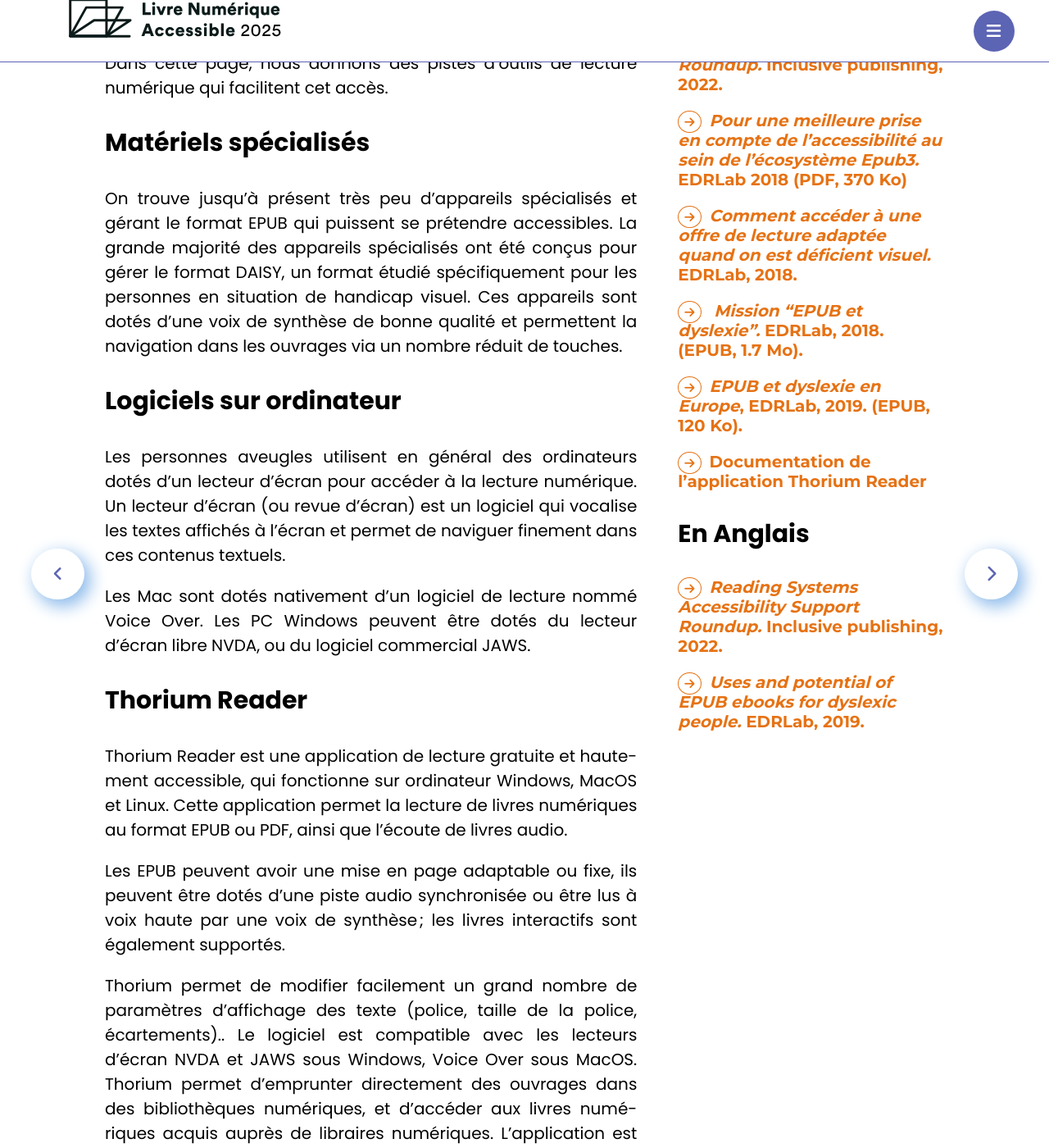
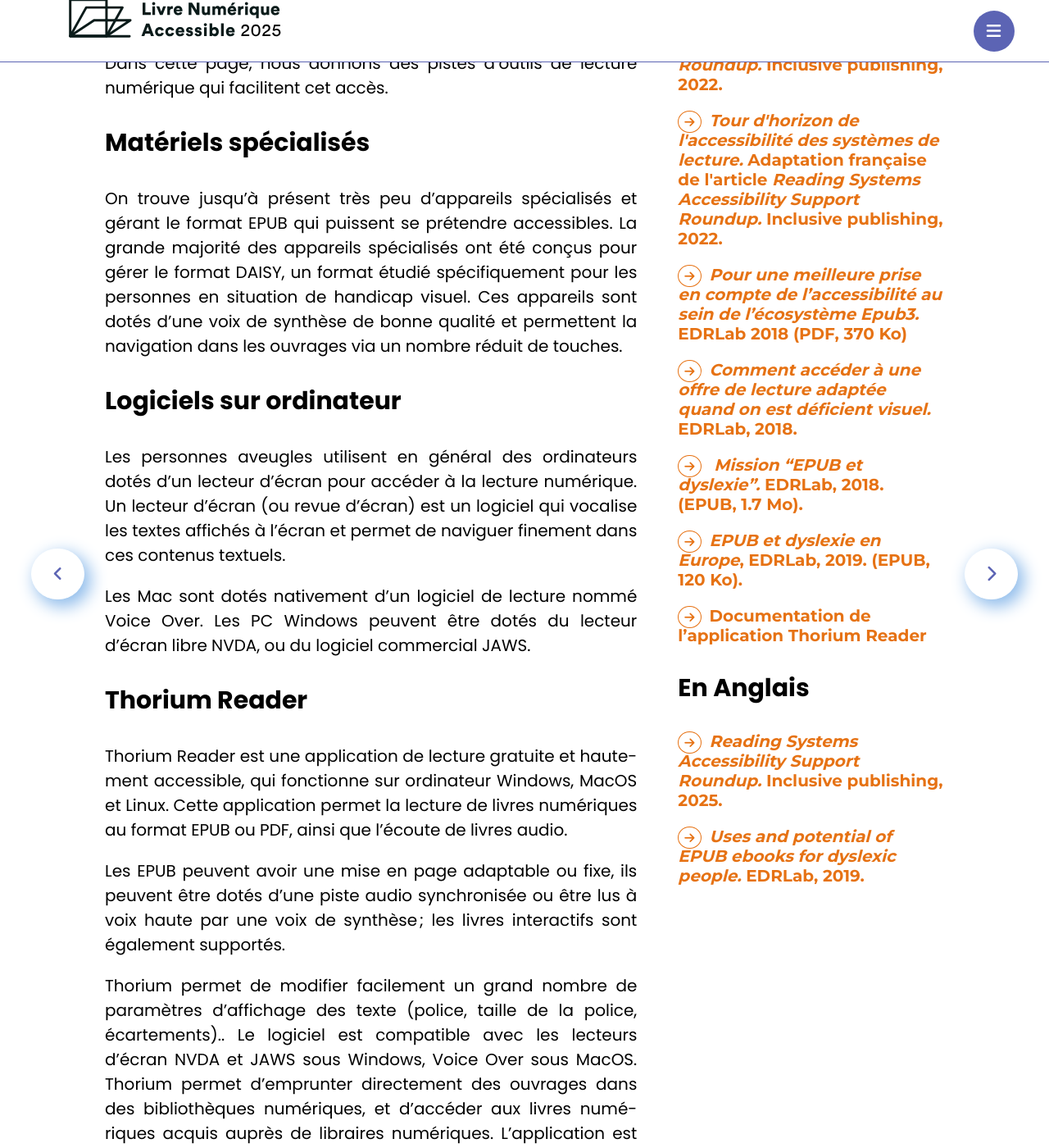
Before and after one commit to edition-accessible/lina25, a Jekyll site: the page built from pages/lire.md, in a window 1280 px wide and 1400 px high, scrolled down 1319 px. Shown: the whole window at 82% size. Built offline with Jekyll 4.4.1, drawn with Linux system fonts in a browser that asks for light colours; nearby versions of some CDN libraries; comment, search, counter and statistics services are not loaded.

```diff
--- a/pages/lire.md
+++ b/pages/lire.md
@@ -57,6 +57,10 @@ Les liseuses sont des appareils grand public sans clavier, de basse consommation
 <ul>
 
 <li>
+<a href="../ressources/accessibile_adapte" class="link color_orange"><cite >Tour d'horizon de l'accessibilité des systèmes de lecture.</cite> Adaptation française de l'article <cite >Reading Systems Accessibility Support Roundup.</cite> Inclusive publishing, 2022.</a>
+</li>
+
+<li>
 <a href="https://edition-accessible.github.io/lina25/ressources/accessibilite_lecture" class="link color_orange"><cite >Tour d'horizon de l'accessibilité des systèmes de lecture.</cite> Adaptation française de l'article <cite >Reading Systems Accessibility Support Roundup.</cite> Inclusive publishing, 2022.</a>
 </li>
 
@@ -85,7 +89,7 @@ Les liseuses sont des appareils grand public sans clavier, de basse consommation
 
 <ul>
 <li>
-<a href="https://inclusivepublishing.org/rs-accessibility/" class="link color_orange" lang="en"><cite >Reading Systems Accessibility Support Roundup.</cite> Inclusive publishing, 2022.</a>
+<a href="https://inclusivepublishing.org/rs-accessibility/" class="link color_orange" lang="en"><cite >Reading Systems Accessibility Support Roundup.</cite> Inclusive publishing, 2025.</a>
 </li>
 
 <li>
```
Also changed, not shown: pages/apropos.md (+1 -0 lines), ressources/accessibile_adapte.md (added, +58 -0 lines).
